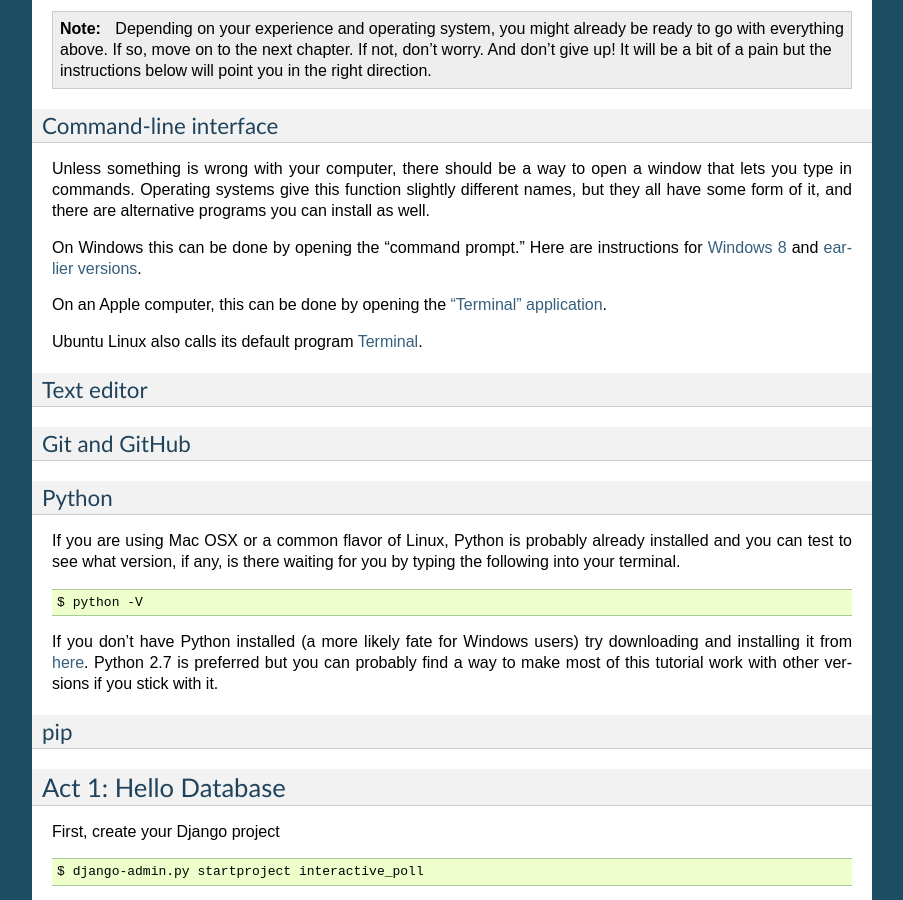
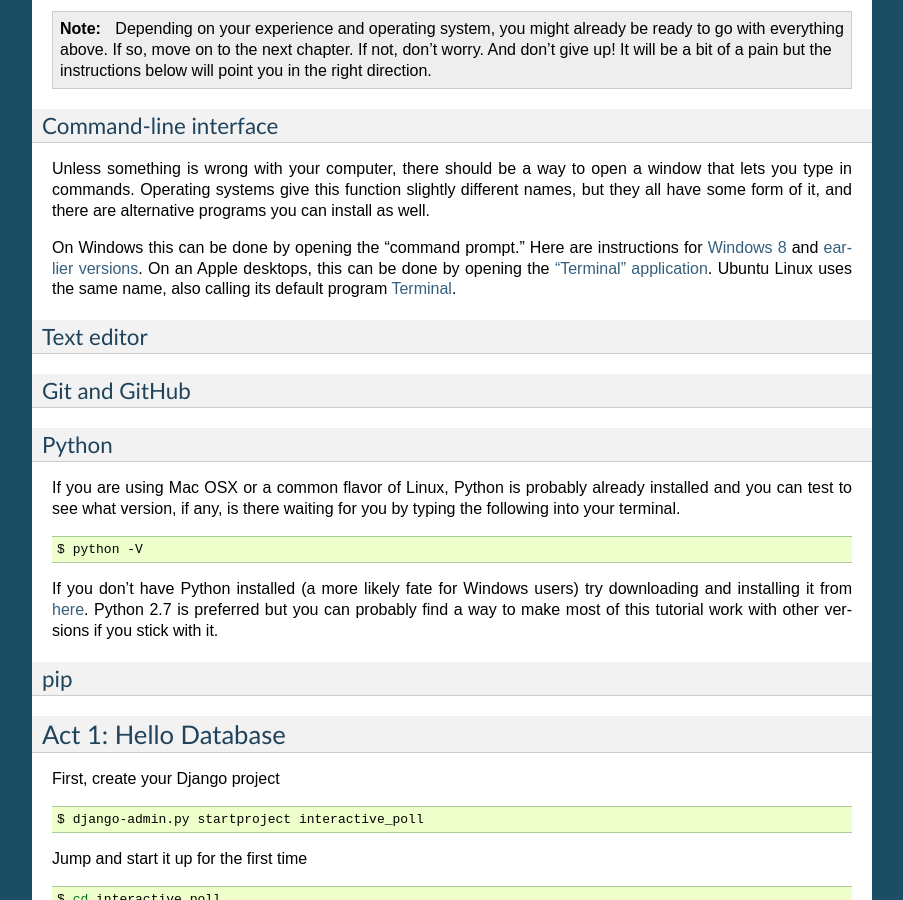
Before and after one commit to palewire/first-news-app, a Sphinx documentation site: the page built from docs/index.rst, in a window 1280 px wide and 900 px high, scrolled down 410 px. Shown: the whole window, without its empty margins (198-1101 px from the left). Built offline with Sphinx 7.4.7, drawn with Linux system fonts in a browser that asks for light colours.

Commit message:
CLI instructions

```diff
--- a/docs/index.rst
+++ b/docs/index.rst
@@ -36,12 +36,10 @@
 
 On Windows this can be done by opening the "command prompt." Here are instructions for
 `Windows 8 <http://windows.microsoft.com/en-us/windows/command-prompt-faq#1TC=windows-8>`_
-and `earlier versions <http://windows.microsoft.com/en-us/windows-vista/open-a-command-prompt-window>`_.
-
-On an Apple computer, this can be done by opening the `"Terminal" application
-<http://blog.teamtreehouse.com/introduction-to-the-mac-os-x-command-line>`_.
-
-Ubuntu Linux also calls its default program `Terminal
+and `earlier versions <http://windows.microsoft.com/en-us/windows-vista/open-a-command-prompt-window>`_. On
+an Apple desktops, this can be done by opening the `"Terminal" application
+<http://blog.teamtreehouse.com/introduction-to-the-mac-os-x-command-line>`_. Ubuntu Linux
+uses the same name, also calling its default program `Terminal
 <http://askubuntu.com/questions/38162/what-is-a-terminal-and-how-do-i-open-and-use-it>`_.
 
 Text editor
```
Also changed, not shown: 5 other files.
